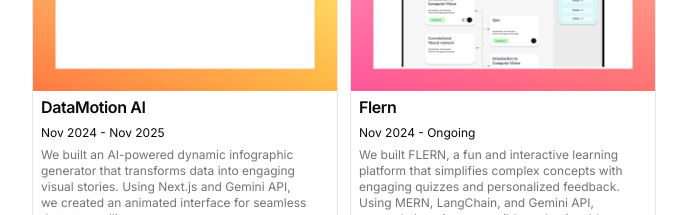
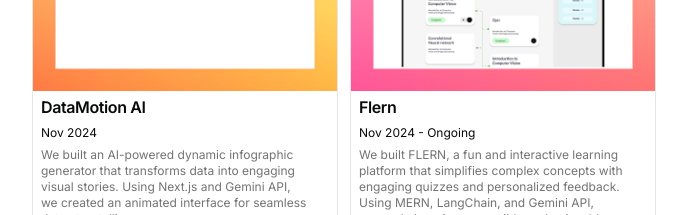
Before and after one commit to patilarya76/Portfoliotemp, a Next.js app: page / in a window 1280 px wide. Shown: the part 1200-1415 px from the top of the page, without its empty margins (296-983 px from the left). Built offline with nearby package versions, Linux system fonts and the light colour scheme.

Commit message:
changed the date in last hacathon

```diff
--- a/src/data/resume.tsx
+++ b/src/data/resume.tsx
@@ -151,7 +151,7 @@ export const DATA = {
     {
       title: "DataMotion AI",
       href: "https://github.com/mugilankani/DataMotion-AI",
-      dates: "Nov 2024 - Nov 2025",
+      dates: "Nov 2024",
       active: true,
       description:
         "We built an AI-powered dynamic infographic generator that transforms data into engaging visual stories. Using Next.js and Gemini API, we created an animated interface for seamless data storytelling.",
```
